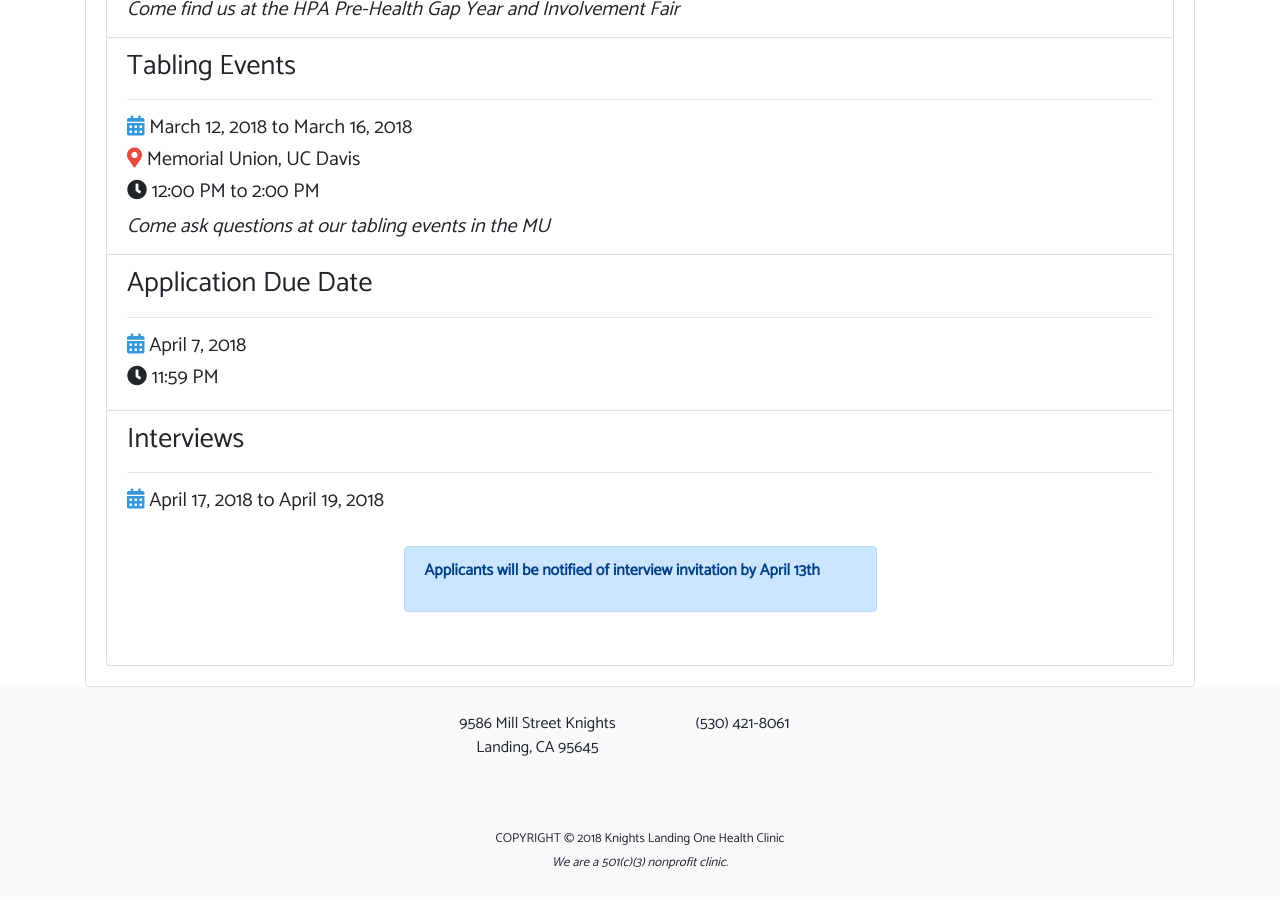
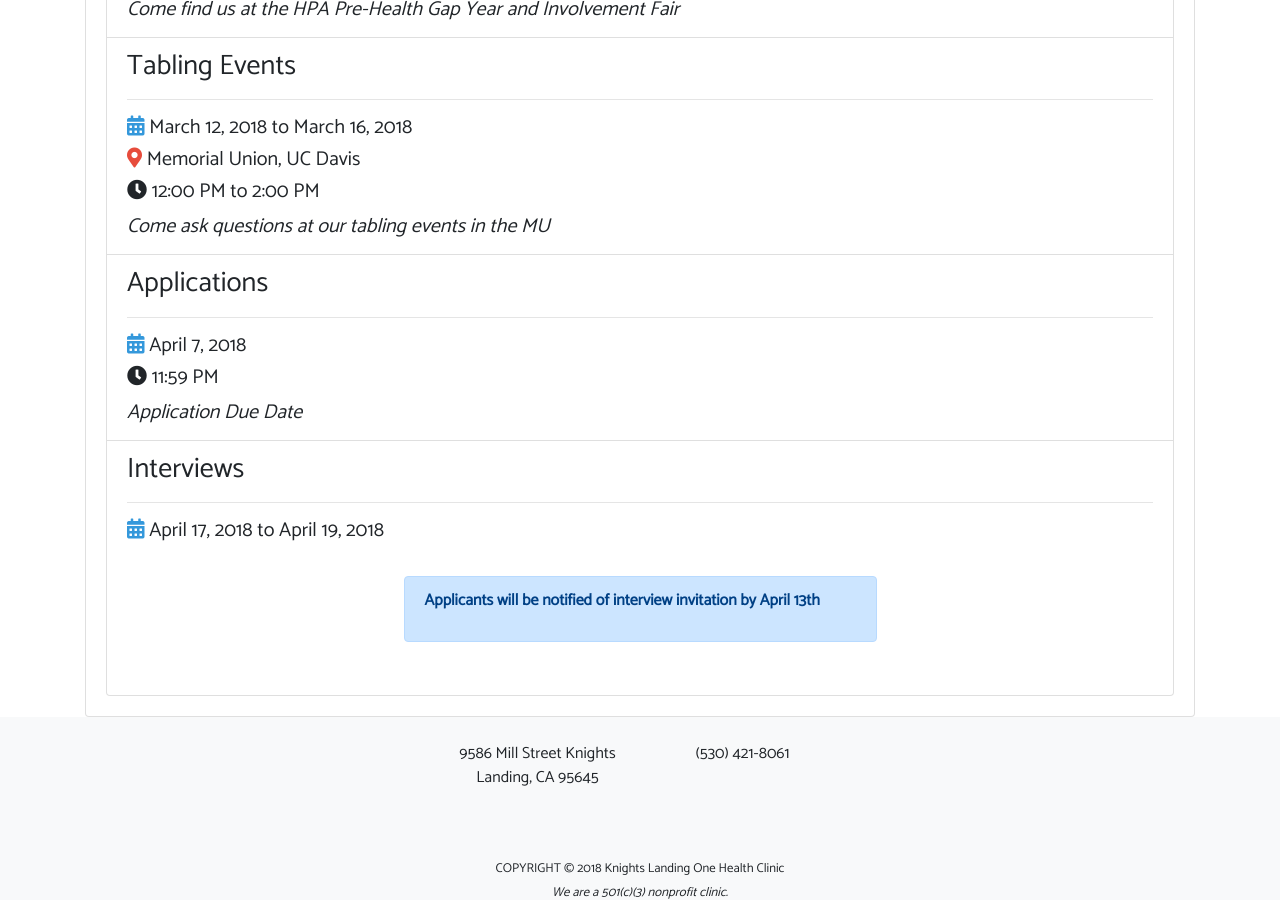
Before and after one commit to iwakoscott/knights-landing, a Jekyll site: the page built from get-involved/undergraduate-volunteer-application.markdown, in a window 1280 px wide and 900 px high, scrolled down 1001 px. Built offline with Jekyll 4.4.1, drawn with Linux system fonts in a browser that asks for light colours; nearby versions of some CDN libraries; some of the changed lines change nothing that is shown.

Commit message:
Updated Undergraduate Volunteer Application

```diff
--- a/get-involved/undergraduate-volunteer-application.markdown
+++ b/get-involved/undergraduate-volunteer-application.markdown
@@ -18,11 +18,11 @@
   location: Memorial Union, UC Davis
   tagline: Come ask questions at our tabling events in the MU
   description: N/A
-- name: Application Due Date
+- name: Applications
   dates: April 7, 2018
   time: 11:59 PM
   location: N/A
-  tagline: N/A
+  tagline: Application Due Date
   description: N/A
 - name: Interviews
   time: N/A
@@ -30,6 +30,23 @@
   tagline: N/A
   dates: April 17, 2018 to April 19, 2018
   description: "**Applicants will be notified of interview invitation by April 13th**"
+volunteer:
+  requirements:
+  - Registered UC Davis undergraduate student.
+  - Minimum 2 quarter commitment.
+  - 1-2 unit quarterly clinic class (P/NP grading) on Mondays from 6:00-7:00pm (classroom
+    TBA).
+  - Volunteer at clinic a minimum of 2-3 Sundays per quarter.
+  - Immunizations cleared with Volunteer Services and the Internship and Career Center
+    (ICC) before you volunteer, and each subsequent quarter thereafter.
+  - Minimum of 2 hours of community related tasks outside of clinic (fundraising,
+    clinic socials, Knights Landing community events, etc.).
+  - Quarterly academic transcript reviewed after each quarter (if admitted to clinic,
+    every volunteer is expected to maintain a minimum quarterly GPA of 3.0).
+  - Mandatory clinic training during Spring Quarter, date and time TBD.
+  questions: |-
+    Questions?
+    Please email klclinic.ucdsom@gmail.com with the subject line "QUESTION".
 layout: volunteer
 ---
 
```
